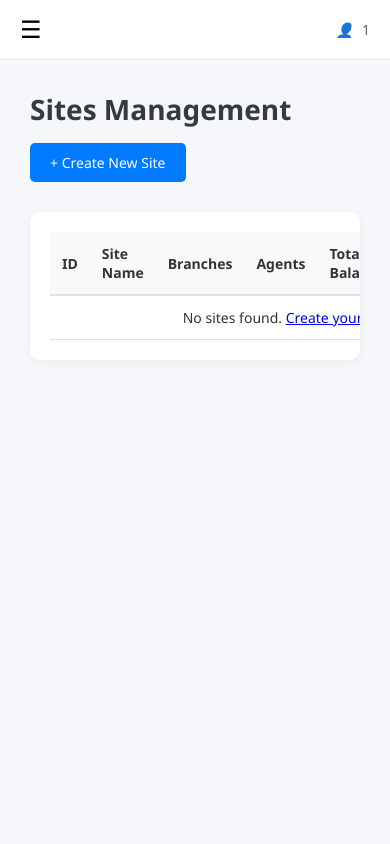
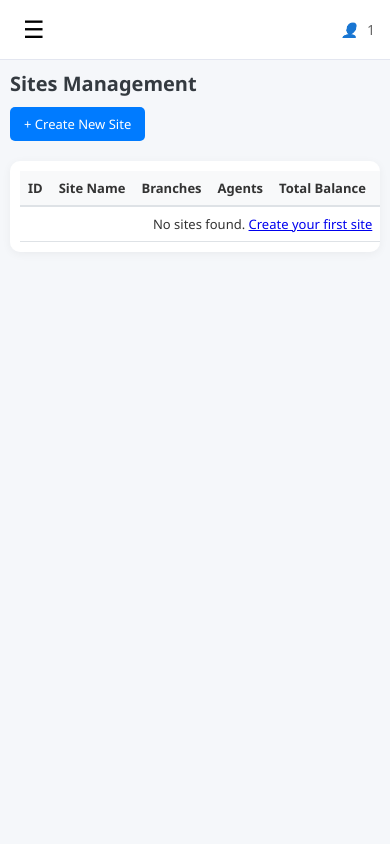
Before and after one commit to Moksha89/branch-agents, a PHP site: page /hisaab/sites/index.php in a window 390 px wide. Run offline with PHP 8.4, Linux system fonts and the light colour scheme; the visitor is signed in with stand-in values (Sample User, id 1); data that the repository does not hold is empty; a stand-in replaces the project's code that opens the database connection.

Commit message:
Fix responsive layout for different screen resolutions
- Add multiple media query breakpoints (1024px, 768px, 480px, max-height 768px)
- Shrink sidebar to 200px on tablets (1024px), collapse on mobile (768px)
- Add sidebar overlay for mobile menu to prevent background interaction
- Reduce padding/spacing on smaller screens to prevent content cutoff
- Make stat cards, tables, buttons, and forms scale down properly
- Add max-height media query to handle low-resolution screens (e.g. 1366x768)
- Add smooth transitions for sidebar and main content
- Improve table responsiveness with smaller padding and nowrap on mobile
- Add overflow-x hidden on content wrapper to prevent horizontal scroll

```diff
--- a/assets/css/style.css
+++ b/assets/css/style.css
@@ -77,6 +77,18 @@ body {
     color: white;
     overflow-y: auto;
     z-index: 1000;
+    transition: transform 0.3s ease, width 0.3s ease;
+}
+
+.sidebar-overlay {
+    display: none;
+    position: fixed;
+    top: 0;
+    left: 0;
+    width: 100%;
+    height: 100%;
+    background: rgba(0, 0, 0, 0.5);
+    z-index: 999;
 }
 
 .sidebar-header {
@@ -118,6 +130,7 @@ body {
 .main-content {
     margin-left: var(--sidebar-width);
     min-height: 100vh;
+    transition: margin-left 0.3s ease;
 }
 
 .topbar {
@@ -139,6 +152,8 @@ body {
     border: none;
     font-size: 24px;
     cursor: pointer;
+    padding: 4px 8px;
+    line-height: 1;
 }
 
 .user-info {
@@ -151,6 +166,8 @@ body {
 
 .content-wrapper {
     padding: 30px;
+    max-width: 100%;
+    overflow-x: hidden;
 }
 
 .page-header {
@@ -415,14 +432,53 @@ body {
 .icon-user::before { content: "👤"; }
 .icon-money::before { content: "💰"; }
 
+/* Tablet landscape / small laptop (1024px and below) */
+@media (max-width: 1024px) {
+    :root {
+        --sidebar-width: 200px;
+    }
+
+    .sidebar-header h2 {
+        font-size: 20px;
+    }
+
+    .nav-item {
+        padding: 12px 15px;
+        font-size: 13px;
+    }
+
+    .content-wrapper {
+        padding: 20px;
+    }
+
+    .page-header h1 {
+        font-size: 24px;
+    }
+
+    .stat-details h3 {
+        font-size: 24px;
+    }
+
+    .stats-grid {
+        grid-template-columns: repeat(auto-fit, minmax(200px, 1fr));
+        gap: 15px;
+    }
+}
+
+/* Tablet portrait / smaller screens (768px and below) */
 @media (max-width: 768px) {
     .sidebar {
         transform: translateX(-100%);
-        transition: transform 0.3s;
+        width: 250px;
     }
 
     .sidebar.active {
         transform: translateX(0);
+    }
+
+    .sidebar.active ~ .sidebar-overlay,
+    .sidebar-overlay.active {
+        display: block;
     }
 
     .main-content {
@@ -433,18 +489,159 @@ body {
         display: block;
     }
 
+    .topbar {
+        padding: 0 15px;
+    }
+
+    .content-wrapper {
+        padding: 15px;
+    }
+
     .stats-grid {
-        grid-template-columns: 1fr;
+        grid-template-columns: repeat(auto-fit, minmax(160px, 1fr));
+        gap: 10px;
+    }
+
+    .stat-card {
+        padding: 15px;
+    }
+
+    .stat-icon {
+        width: 48px;
+        height: 48px;
+        font-size: 20px;
+        margin-right: 12px;
+    }
+
+    .stat-details h3 {
+        font-size: 20px;
     }
 
     .page-header {
         flex-direction: column;
         align-items: flex-start;
-        gap: 15px;
+        gap: 10px;
+        margin-bottom: 20px;
+    }
+
+    .page-header h1 {
+        font-size: 22px;
     }
 
     .form-container {
         padding: 20px;
+        max-width: 100%;
+    }
+
+    .table-responsive {
+        padding: 10px;
+        -webkit-overflow-scrolling: touch;
+    }
+
+    .table th,
+    .table td {
+        padding: 8px;
+        font-size: 13px;
+        white-space: nowrap;
+    }
+
+    .btn {
+        padding: 8px 14px;
+        font-size: 13px;
+    }
+
+    .btn-sm {
+        padding: 4px 8px;
+        font-size: 11px;
+    }
+
+    .login-box {
+        padding: 25px;
+    }
+
+    .login-header h1 {
+        font-size: 26px;
+    }
+}
+
+/* Mobile (480px and below) */
+@media (max-width: 480px) {
+    .content-wrapper {
+        padding: 10px;
+    }
+
+    .stats-grid {
+        grid-template-columns: 1fr;
+    }
+
+    .page-header h1 {
+        font-size: 20px;
+    }
+
+    .stat-details h3 {
+        font-size: 18px;
+    }
+
+    .stat-details p {
+        font-size: 12px;
+    }
+
+    .form-actions {
+        flex-direction: column;
+    }
+
+    .login-box {
+        padding: 20px;
+    }
+
+    .login-header h1 {
+        font-size: 22px;
+    }
+}
+
+/* Ensure content fits within viewport height on all screens */
+@media (max-height: 768px) {
+    .sidebar-nav {
+        padding: 10px 0;
+    }
+
+    .nav-item {
+        padding: 10px 20px;
+    }
+
+    .sidebar-header {
+        padding: 15px;
+    }
+
+    .sidebar-header h2 {
+        font-size: 20px;
+    }
+
+    .content-wrapper {
+        padding: 15px;
+    }
+
+    .page-header {
+        margin-bottom: 15px;
+    }
+
+    .stats-grid {
+        margin-bottom: 15px;
+        gap: 10px;
+    }
+
+    .stat-card {
+        padding: 12px;
+    }
+
+    .stat-icon {
+        width: 45px;
+        height: 45px;
+        font-size: 18px;
+    }
+
+    .stat-details h3 {
+        font-size: 22px;
     }
 }
 
--- a/assets/js/main.js
+++ b/assets/js/main.js
@@ -1,11 +1,19 @@
 $(document).ready(function() {
-    $('#menuToggle').click(function() {
-        $('.sidebar').toggleClass('active');
+    $('#menuToggle').click(function(e) {
+        e.stopPropagation();
+        $('#sidebar').toggleClass('active');
+        $('#sidebarOverlay').toggleClass('active');
+    });
+
+    $('#sidebarOverlay').click(function() {
+        $('#sidebar').removeClass('active');
+        $('#sidebarOverlay').removeClass('active');
     });
 
     $(document).click(function(e) {
         if (!$(e.target).closest('.sidebar, #menuToggle').length) {
-            $('.sidebar').removeClass('active');
+            $('#sidebar').removeClass('active');
+            $('#sidebarOverlay').removeClass('active');
         }
     });
 
--- a/includes/header.php
+++ b/includes/header.php
@@ -8,7 +8,7 @@
     <script src="https://code.jquery.com/jquery-3.6.0.min.js"></script>
 </head>
 <body>
-    <div class="sidebar">
+    <div class="sidebar" id="sidebar">
         <div class="sidebar-header">
             <h2>Hisaab</h2>
         </div>
@@ -36,6 +36,7 @@
             </a>
         </nav>
     </div>
+    <div class="sidebar-overlay" id="sidebarOverlay"></div>
 
     <div class="main-content">
         <div class="topbar">
```
